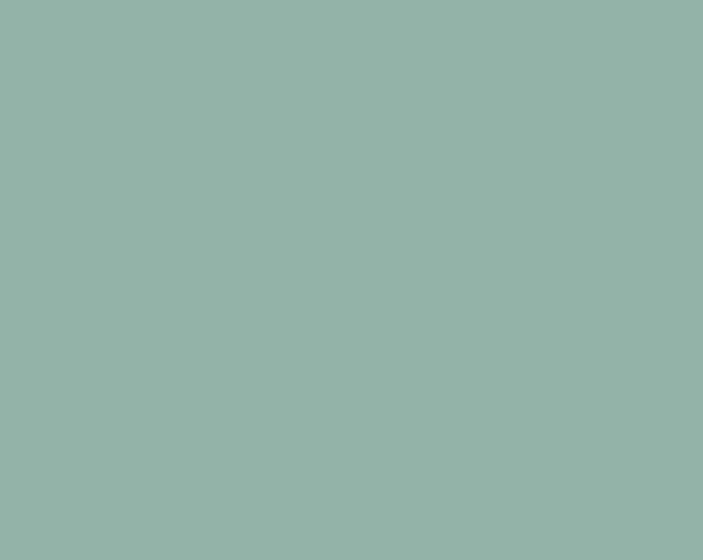
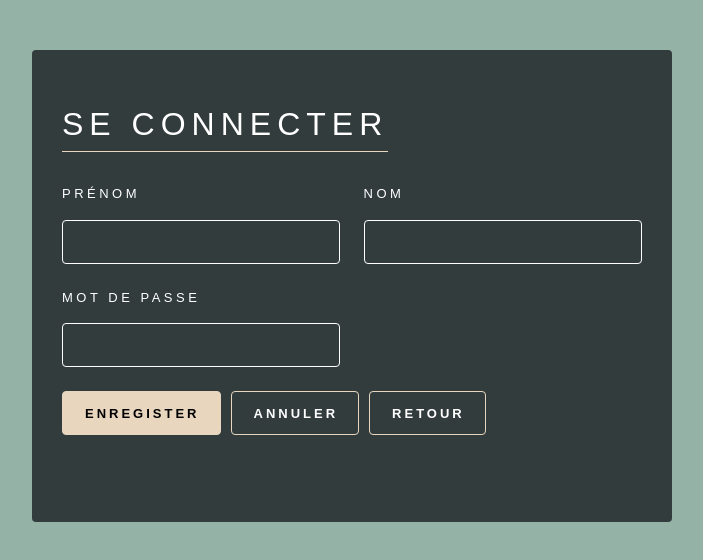
Before and after one commit to Diavianne/Vinyle, an Angular app in the folder vinyl-ui/: page /signin in a window 1280 px wide. Before the commit this address led to /. Shown: the top 560 px of the page, without its empty margins (288-991 px from the left). Built offline with nearby package versions, Linux system fonts and the light colour scheme.

Commit message:
create sign in

```diff
--- a/vinyl-ui/src/app/app.component.html
+++ b/vinyl-ui/src/app/app.component.html
@@ -1,3 +1,5 @@
+<main class="h-100 d-flex flex-column"></main>
+
 <!-- <div class="dashboard" style="margin-left: 200px">
   <div
     class="sidebar position-fixed text-white overflow-hidden"
--- a/vinyl-ui/src/app/app.routes.ts
+++ b/vinyl-ui/src/app/app.routes.ts
@@ -1,7 +1,9 @@
 import { Routes } from '@angular/router';
 import { SignupComponent } from './sessions/signup/signup.component';
+import { SigninComponent } from './sessions/signin/signin.component';
 
 export const routes: Routes = [
-  { path: '', redirectTo: 'signup', pathMatch: 'full' },
+  { path: '', redirectTo: 'home', pathMatch: 'full' },
   { path: 'signup', component: SignupComponent },
+  { path: 'signin', component: SigninComponent },
 ];
--- a/vinyl-ui/src/app/components/sessions-form/sessions-form.component.ts
+++ b/vinyl-ui/src/app/components/sessions-form/sessions-form.component.ts
@@ -9,13 +9,12 @@ import { FormControl, FormGroup, ReactiveFormsModule } from '@angular/forms';
   styleUrl: './sessions-form.component.scss',
 })
 export class SessionsFormComponent {
-  title: string = 'NOUVEAU DISQUAIRE';
-
   @Input() formGroup = new FormGroup({
     firstname: new FormControl(''),
     lastname: new FormControl(''),
     password: new FormControl(''),
   });
+  @Input() title = '';
 
   onSubmit() {
     console.log(this.formGroup.value);
--- a/vinyl-ui/src/app/sessions/signin/signin.component.html
+++ b/vinyl-ui/src/app/sessions/signin/signin.component.html
@@ -1 +1,5 @@
-<p>signin works!</p>
+<app-sessions-form
+  [title]="'SE CONNECTER'"
+  [formGroup]="signin"
+  (formSubmit)="onSubmit()"
+></app-sessions-form>
--- a/vinyl-ui/src/app/sessions/signin/signin.component.ts
+++ b/vinyl-ui/src/app/sessions/signin/signin.component.ts
@@ -1,11 +1,40 @@
 import { Component } from '@angular/core';
+import { SessionsFormComponent } from '../../components/sessions-form/sessions-form.component';
+import { FormBuilder, FormGroup, Validators } from '@angular/forms';
+import { HttpClient } from '@angular/common/http';
 
 @Component({
   selector: 'app-signin',
-  imports: [],
+  imports: [SessionsFormComponent],
   templateUrl: './signin.component.html',
-  styleUrl: './signin.component.scss'
+  styleUrl: './signin.component.scss',
 })
 export class SigninComponent {
+  signin: FormGroup;
 
+  constructor(private fb: FormBuilder, private http: HttpClient) {
+    this.signin = this.fb.group({
+      firstname: ['', [Validators.required]],
+      lastname: ['', [Validators.required]],
+      password: ['', [Validators.required]],
+    });
+  }
+  onSubmit() {
+    // if (this.signin.valid) {
+    //   const sessionData = {
+    //     firstname: this.signin.value.firstname,
+    //     lastname: this.signin.value.lastname,
+    //     password: this.signin.value.password,
+    //   };
+    //   console.log('Form submitted:', sessionData);
+    //   this.http
+    //     .post('http://localhost:8080/employees/authenticate', sessionData)
+    //     .subscribe((response) => {
+    //       console.log('Session opened successfully:', response);
+    //       console.log('Form submitted:', this.signin.value);
+    //     });
+    // } else {
+    //   console.log('Form is invalid');
+    // }
+  }
 }
--- a/vinyl-ui/src/app/sessions/signup/signup.component.html
+++ b/vinyl-ui/src/app/sessions/signup/signup.component.html
@@ -1,4 +1,5 @@
 <app-sessions-form
+  [title]="'NOUVEAU DISQUAIRE'"
   [formGroup]="signup"
   (formSubmit)="onSubmit()"
 ></app-sessions-form>
```
